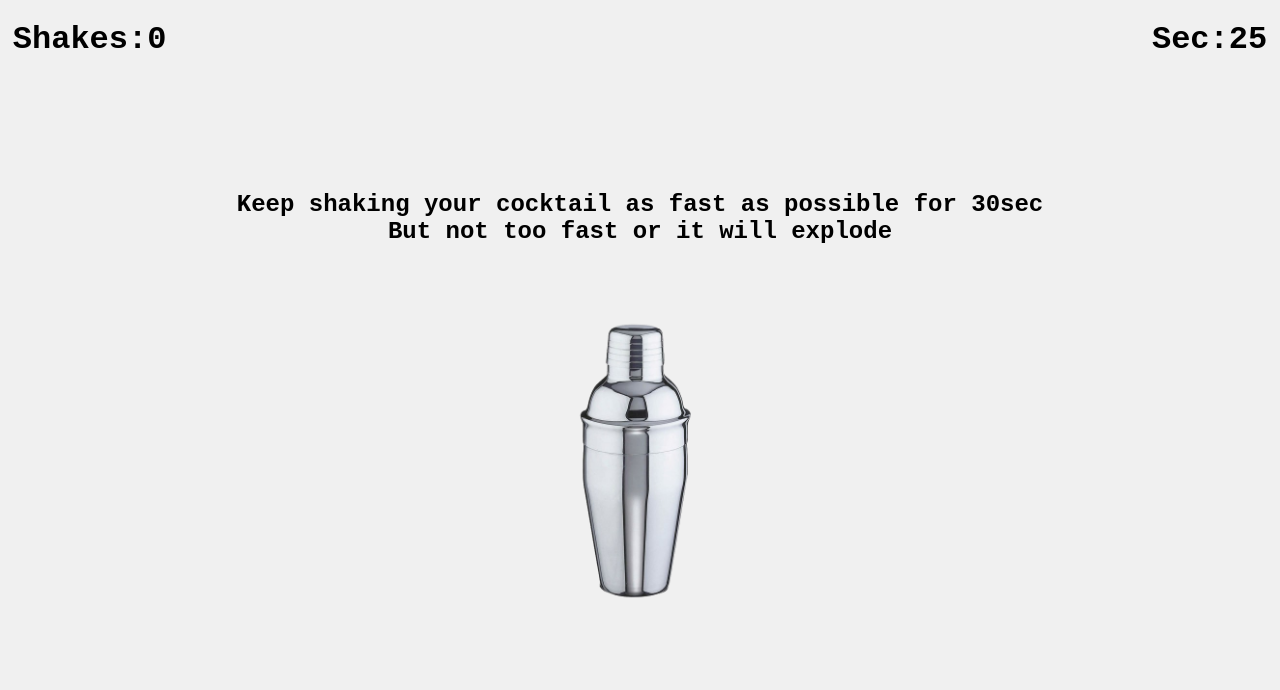
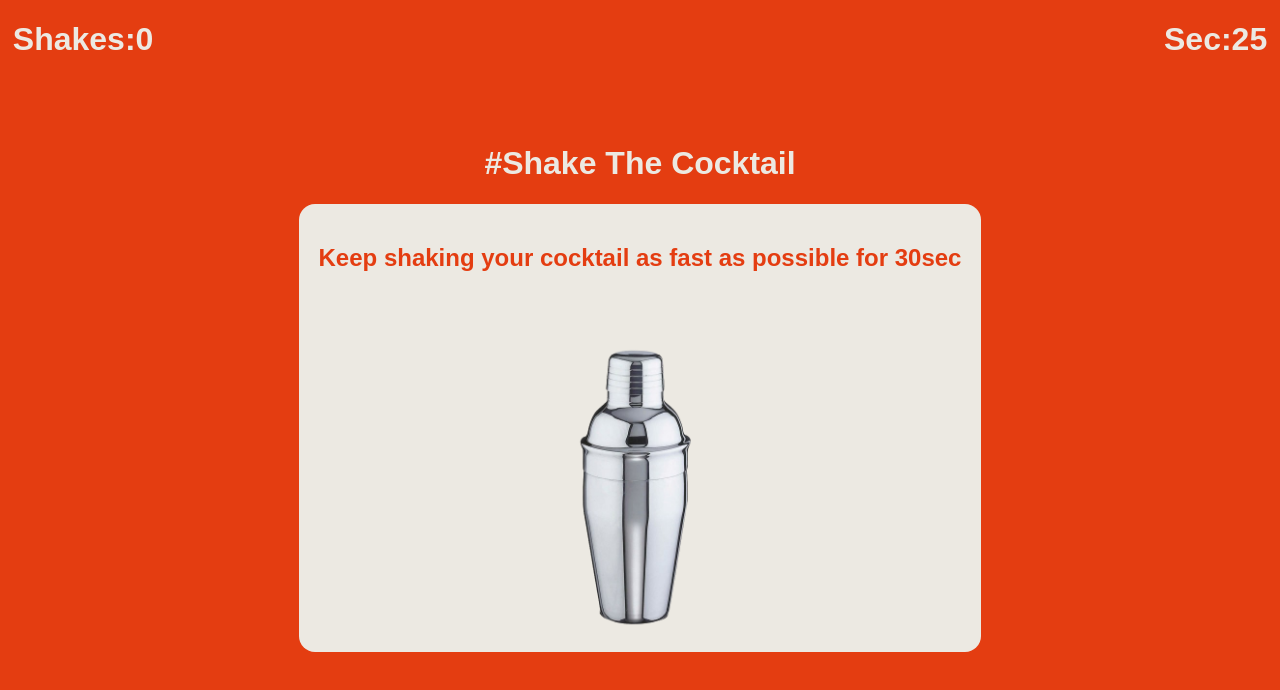
Before and after one commit to Bakbak24/cocktail-shaker, a plain HTML site: page index.html in a window 1280 px wide. Drawn offline with Linux system fonts and the light colour scheme.

Commit message:
Updated the game

```diff
--- /dev/null
+++ b/css/style.css
@@ -0,0 +1,60 @@
+body {
+    display: flex;
+    flex-direction: column;
+    align-items: center;
+    justify-content: center;
+    height: 95vh;
+    text-align: center;
+    background: #E43D11;
+    color: #ECE9E2;
+    font-family: Arial, sans-serif;
+}
+
+#content {
+    display: flex;
+    flex-direction: column;
+    justify-content: center;
+    align-items: center;
+    color: #E43D11;
+    background: #ECE9E2;
+    padding: 20px;
+    border-radius: 16px;
+}
+
+#shaker {
+    margin-top: 50px;
+    width: 200px;
+    height: auto;
+}
+
+#texts {
+    display: flex;
+    flex-direction: row-reverse;
+    align-items: center;
+    justify-content: center;
+    position: absolute;
+    top: 0;
+    width: 98%;
+}
+
+#countdown {
+    width: 50%;
+    text-align: right;
+}
+
+#shakes {
+    width: 50%;
+    text-align: left;
+}
+
+#start-btn {
+    margin-top: 50px;
+    padding: 10px 20px;
+    font-size: 20px;
+    background-color: #4CAF50;
+    color: white;
+    border: none;
+    border-radius: 5px;
+    cursor: pointer;
+    display: none;
+}
--- a/index.html
+++ b/index.html
@@ -5,56 +5,7 @@
     <meta charset="UTF-8">
     <meta name="viewport" content="width=device-width, initial-scale=1.0">
     <title>Cocktail Shaker</title>
-    <style>
-        body {
-            display: flex;
-            flex-direction: column;
-            align-items: center;
-            justify-content: center;
-            height: 95vh;
-            background-color: #f0f0f0;
-            text-align: center;
-            font-family: 'Courier New', Courier, monospace;
-        }
-
-        #shaker {
-            margin-top: 50px;
-            width: 200px;
-            height: auto;
-        }
-
-        #texts {
-            display: flex;
-            flex-direction: row-reverse;
-            align-items: center;
-            justify-content: center;
-            position: absolute;
-            top: 0;
-            width: 98%;
-        }
-
-        #countdown {
-            width: 50%;
-            text-align: right;
-        }
-
-        #shakes {
-            width: 50%;
-            text-align: left;
-        }
-
-        #start-btn {
-            margin-top: 50px;
-            padding: 10px 20px;
-            font-size: 20px;
-            background-color: #4CAF50;
-            color: white;
-            border: none;
-            border-radius: 5px;
-            cursor: pointer;
-            display: none;
-        }
-    </style>
+    <link rel="stylesheet" href="css/style.css">
 </head>
 
 <body>
@@ -62,10 +13,12 @@
         <h1 id="countdown">Sec:30</h1>
         <h1 id="shakes">Shakes:0</h1>
     </div>
-    <h2 id="title">Keep shaking your cocktail as fast as possible for 30sec <br> But not too fast or it will explode
-    </h2>
-    <img id="shaker" src="images/shaker.png" alt="Cocktail Shaker">
-    <button id="start-btn">Start Again</button>
+    <h1>#Shake The Cocktail</h1>
+    <div id="content">
+        <h2 id="title">Keep shaking your cocktail as fast as possible for 30sec</h2>
+        <img id="shaker" src="images/shaker.png" alt="Cocktail Shaker">
+        <button id="start-btn">Start Again</button>
+    </div>
     <script src="js/main.js"></script>
 </body>
 
--- a/js/main.js
+++ b/js/main.js
@@ -27,6 +27,7 @@ function handleOrientation(event) {
 }
 
 function startGame() {
+    shaker.setAttribute('src', 'images/shaker.png');
     let countdownElement = document.getElementById('countdown');
     let countdownInterval = setInterval(function() {
         countdown--;
@@ -45,12 +46,13 @@ function endGame() {
     countdown = 30;
     document.getElementById('shakes').innerText = "Shakes:0";
     document.getElementById('countdown').innerText = "Sec:30";
+    shaker.setAttribute('src', 'images/explosion.png');
 }
 
 startAgainButton.onclick = function() {
     startGame();
     startAgainButton.style.display = "none";
-    document.getElementById('title').innerText = "Keep shaking your cocktail as fast as possible for 30sec But not too fast or it will explode";
+    document.getElementById('title').innerText = "Keep shaking your cocktail as fast as possible for 30sec";
 };
 
 window.onload = function() {
```
